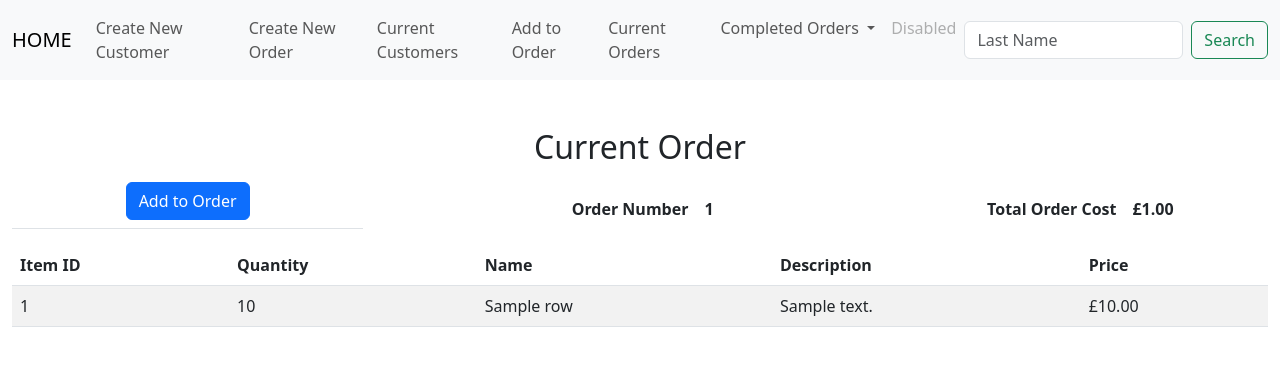
After one commit to matthewellwood/project-4, a Flask app: template templates/current_order.html in a window 1280 px wide. The commit adds this page. Shown: the top 366 px of the page. Run offline with Flask 3, Linux system fonts and the light colour scheme; the template is opened without the code that fills it: most values are stand-ins (such as "Sample title", 1, 10 or a date in 2020); some libraries are stand-ins or nearby versions.

Commit message:
current order and totals work

```diff
--- a/app.py
+++ b/app.py
@@ -69,7 +69,7 @@ def list_of_orders():
             #name = row["Range"]
             #item_description = row["Style"]
             #selling_price = row["selling_price"]
-        db.execute("INSERT INTO current_order(cust_id, staff_member, order_date, item_id, order_id) VALUES (?, ?, ?, ?, ?);", customer_id,  staff_member, order_date, item_id, order_no)
+        db.execute("INSERT INTO current_order(cust_id, staff_member, order_date, item_id, order_number) VALUES (?, ?, ?, ?, ?);", customer_id,  staff_member, order_date, item_id, order_no)
         return render_template("stock_list.html", order_no = order_no)
     else:
         ord_detail=db.execute("select * from orders;")
@@ -95,7 +95,7 @@ def lounge():
         # do this
             return render_template("lounge.html")
         else:
-            lounge = db.execute("SELECT * FROM stock WHERE Type = 'lounge' ;")
+            lounge = db.execute("SELECT * FROM stock WHERE Range = 'lounge' ;")
             return render_template("lounge.html", lounge = lounge)
 
 
@@ -103,11 +103,11 @@ def lounge():
 def bedroom():
         if request.method == "POST":
         # do this
-            bedroom = db.execute("SELECT * FROM stock WHERE Type = 'Bedroom' ;")
+            bedroom = db.execute("SELECT * FROM stock WHERE Range = 'Bedroom' ;")
             return render_template("bedroom.html", bedroom = bedroom)
             #return render_template("stock_list.html")
         else:
-            bedroom = db.execute("SELECT * FROM stock WHERE Type = 'Bedroom' ;")
+            bedroom = db.execute("SELECT * FROM stock WHERE Range = 'Bedroom' ;")
             return render_template("bedroom.html", bedroom = bedroom)
 
 
@@ -132,11 +132,32 @@ def order_details():
         #for row in order_number:
             #current = row["order_no"]
             #current_order = int(current)
-        #db.execute("INSERT INTO orders VALUES(?,?,?,?,?,?,?,?,?,?,?,?,?,?,?,?,?,?,?,?,?);",'','',order_number,item_id,'','','','','', name, item_description,'', '', '', '', '', selling_price, '', quantity, '', '')
-        #db.execute("INSERT INTO orders VALUES ('', '', '?','?', '', '', '', '', '',  '?', '?', '', '', '', '', '', '?', '', '?', '', '');",order_number,item_id, name, item_description, selling_price, quantity)
-        db.execute("INSERT INTO orders VALUES item_id = (?), selling_price = (?), quantity = (?) order_no = (?);",item_id, selling_price, quantity, order_number)
+        db.execute("INSERT INTO orders (item_id, selling_price, quantity, order_no) VALUES (?, ?, ?, ?);",item_id, selling_price, quantity, order_number)
         order_info = db.execute("SELECT * FROM orders WHERE order_id = (?);", order_number)
         return render_template("orders.html",order = order_info)
     else:
         ord_detail = db.execute("select staff_member, order_id, order_date, completion, orders.selling_price, delivery_date, stock.item_id, orders.item_name, address_3, postcode from orders join customers on orders.cust_id = customers.id join stock on orders.item_name = stock.item_name;")
         return render_template("list_of_orders.html", ord_detail = ord_detail)
+
+
+@app.route("/add_to_order", methods=["GET", "POST"])
+def current_orders():
+    """Show Order Form"""
+    if request.method == "POST":
+        order_no = request.form.get("order_no")
+        item_id = request.form.get("item_id")
+        quantity = request.form.get("Quantity")
+        get_details = db.execute("SELECT selling_price FROM stock WHERE item_id = (?);", item_id)
+        for row in get_details:
+            selling_price = row["selling_price"]
+        db.execute("INSERT INTO current_order (item_id, selling_price, quantity, order_number) VALUES (?, ?, ?, ?);",item_id, selling_price, quantity, order_no)
+        current = db.execute("SELECT * FROM current_order JOIN stock ON current_order.item_id = stock.item_id;")
+        for row in current:
+            sell = row["selling_price"]
+            quant = int(quantity)
+            total = quant * sell
+            tot += total
+        return render_template("current_order.html",current = current,order_number = order_no, total_cost = tot)
+    else:
+        # do the other
+        return render_template("stock_list.html")
--- /dev/null
+++ b/templates/current_order.html
@@ -0,0 +1,50 @@
+{% extends "layout.html" %}
+
+{% block title %}
+Current Order
+{% endblock %}
+
+{% block main %}
+<h2>Current Order</h2>
+<table Class = "table table-striped">
+    <thead>
+            <tr>
+
+        <tr>
+            <form action="/stock_list" method="post">
+                <td><input type="hidden" name="order_no" VALUE="{{ order_number }}"><button class="btn btn-primary" type="submit">Add to Order</button></td>
+            </form>
+            <td class="border-0 fw-bold text-end">Order Number</td>
+            <td class="border-0 fw-bold text-start">{{ order_number }}</td>
+
+            <td class="border-0 fw-bold text-end" colspan="-4">Total Order Cost</td>
+            <td class="border-0 fw-bold text-start">{{ total_cost | GBP }}</td>
+        </tr>
+    </thead>
+    <tbody>
+
+        <table class="table table-striped">
+            <thead>
+                <tr>
+                    <th class="text-start">Item ID</th>
+                    <th class="text-start">Quantity</th>
+                    <th class="text-start">Name</th>
+                    <th class="text-start">Description</th>
+                    <th class="text-start">Price</th>
+                </tr>
+            </thead>
+            <tbody>
+                {% for row in current %}
+                <tr>
+                    <td class="text-start">{{ row["item_id"] }}</td>
+                    <td class="text-start">{{ row["Quantity"] }}</td>
+                    <td class="text-start">{{ row["Name"] }}</td>
+                    <td class="text-start">{{ row["Description"] }}</td>
+                    <td class="text-start">{{ row["selling_price"] |GBP }}</td>
+                </tr>
+                {% endfor %}
+            </tbody>
+    </tbody>
+
+    </table>
+{% endblock %}
--- a/templates/list_of_orders.html
+++ b/templates/list_of_orders.html
@@ -26,7 +26,7 @@ New Order
         <tbody>
             {% for row in ord_detail %}
             <tr>
-                <form action="/list_of_orders" method="post">
+                <form action="/add_to_order" method="post">
                     <td><input type="hidden" name="order_no" VALUE="{{ row['order_no'] }}"><button class="btn btn-primary" type="submit">Add to Order</button></td>
                 </form>
                 <td class="text-start">{{ row["staff_member"] }}</td>
```
Also changed, not shown: templates/bedroom.html (+8 -5 lines), templates/lounge.html (+5 -5 lines), aepricelist.db.
